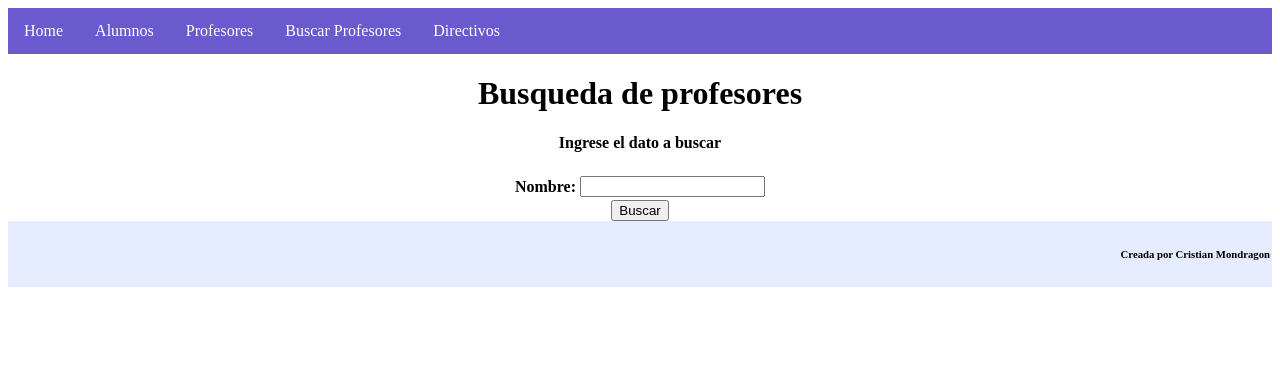
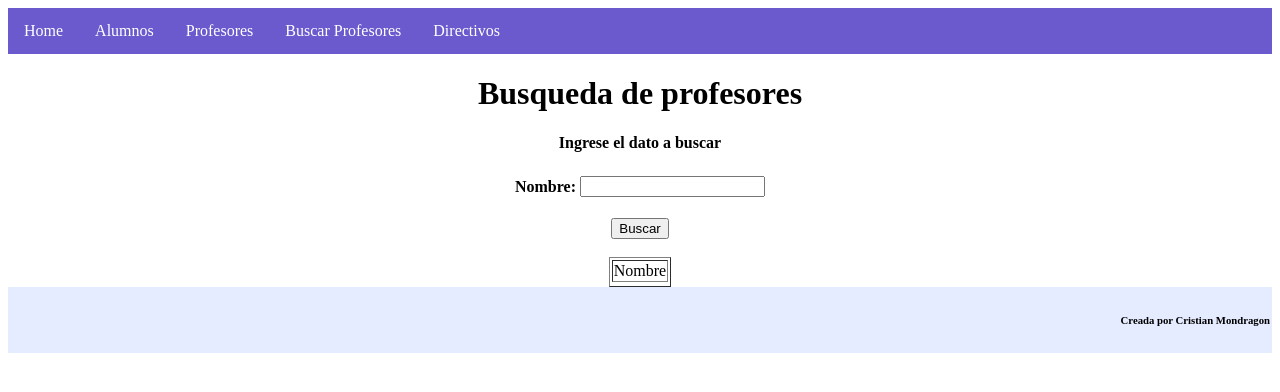
Before and after one commit to cmondragon81/Entrega1Mondragon, a Django app: page /profesores/profesores/listar/ in a window 1280 px wide. Shown: the top 392 px of the page. Run offline with Django 4.2, Linux system fonts and the light colour scheme.

Commit message:
correcciones hechas

```diff
--- a/profesores/templates/buscarprofesor.html
+++ b/profesores/templates/buscarprofesor.html
@@ -8,11 +8,20 @@
     <table style = "margin-left: auto; margin-right: auto;">
         {{form.as_table}}
     </table>
+    <br>
     <input type="submit"value="Buscar">
 </form>
+<br>
+<TABLE BORDER style = "margin-left: auto; margin-right: auto;">
+	<TR>
+		<TD>Nombre</TD>
+	</TR>
 
-{% for profesor in profesores %}
-<li>{{profesores}}</li>
-{% endfor %}
+	<TR>
+        {% for profesor in profesores %}
+        <td>{{profesor}}</td>
+        {% endfor %}
+	</TR>
+</TABLE>
 
 {% endblock 'body_block' %}
```
